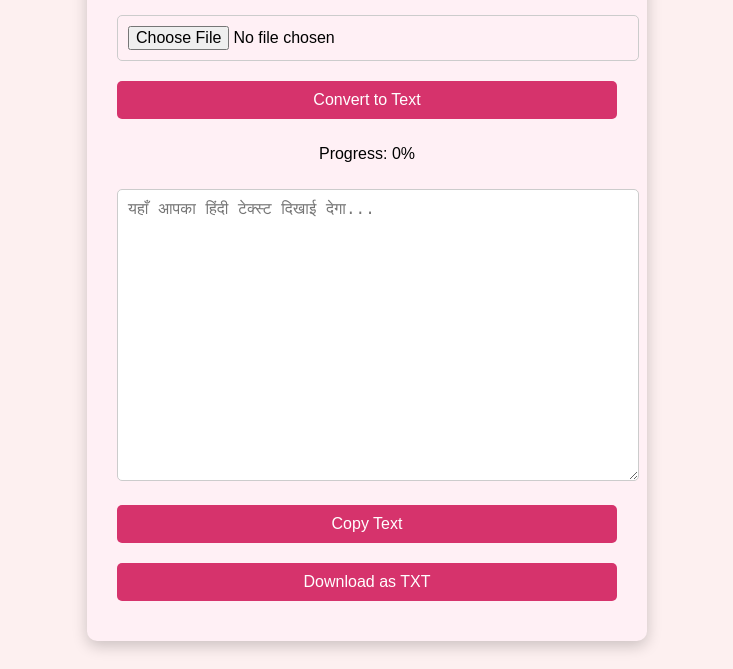
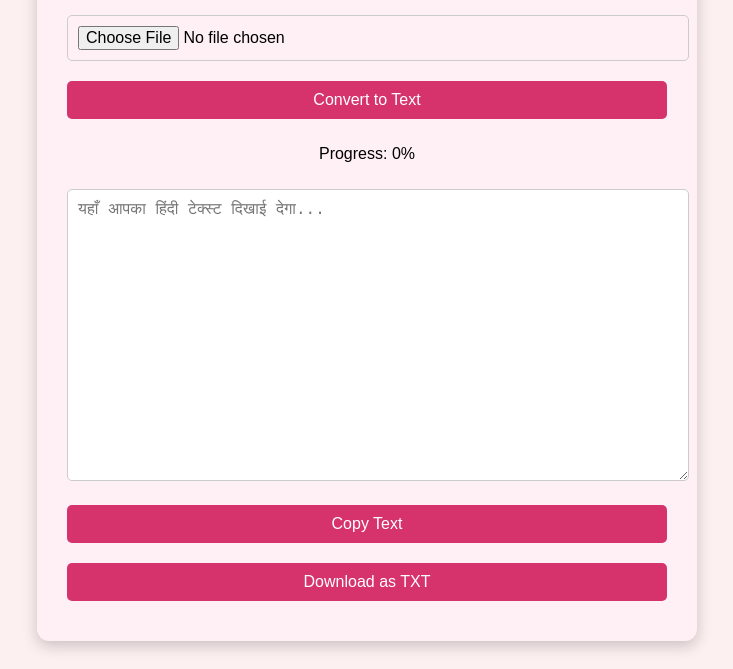
Before and after one commit to hadaman/Pdftotxt, a plain HTML site: page index.html in a window 1280 px wide. Shown: the part 131-800 px from the top of the page, without its empty margins (273-1006 px from the left). Drawn offline with Linux system fonts and the light colour scheme.

Commit message:
Update style.css

```diff
--- a/style.css
+++ b/style.css
@@ -4,16 +4,17 @@ body {
     display: flex;
     justify-content: center;
     align-items: center;
-    height: 100vh;
+    min-height: 100vh;
     margin: 0;
 }
 
 .container {
     background-color: #fff0f5;
     padding: 30px;
-    border-radius: 10px;
+    border-radius: 12px;
     box-shadow: 0 5px 15px rgba(0,0,0,0.2);
-    width: 500px;
+    width: 90%;
+    max-width: 600px;
     text-align: center;
 }
 
@@ -41,3 +42,7 @@ button {
 button:hover {
     background-color: #a82a53;
 }
+
+#progress-container {
+    margin: 10px 0;
+}
```
